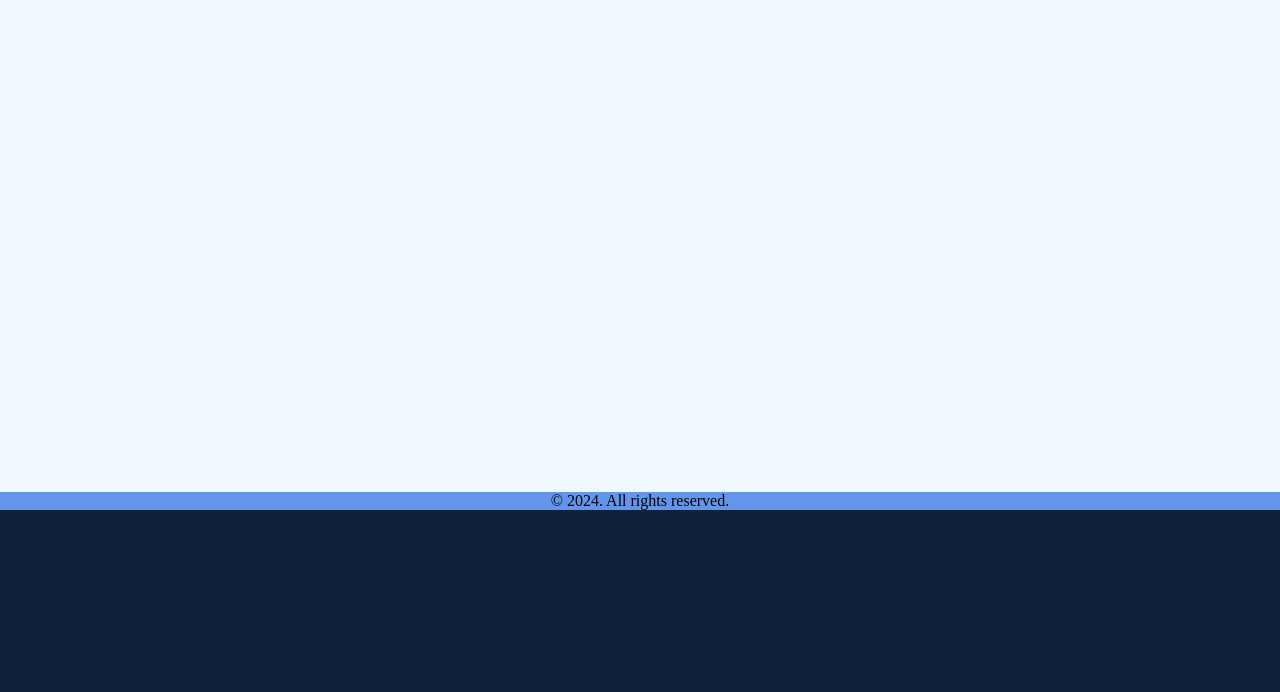
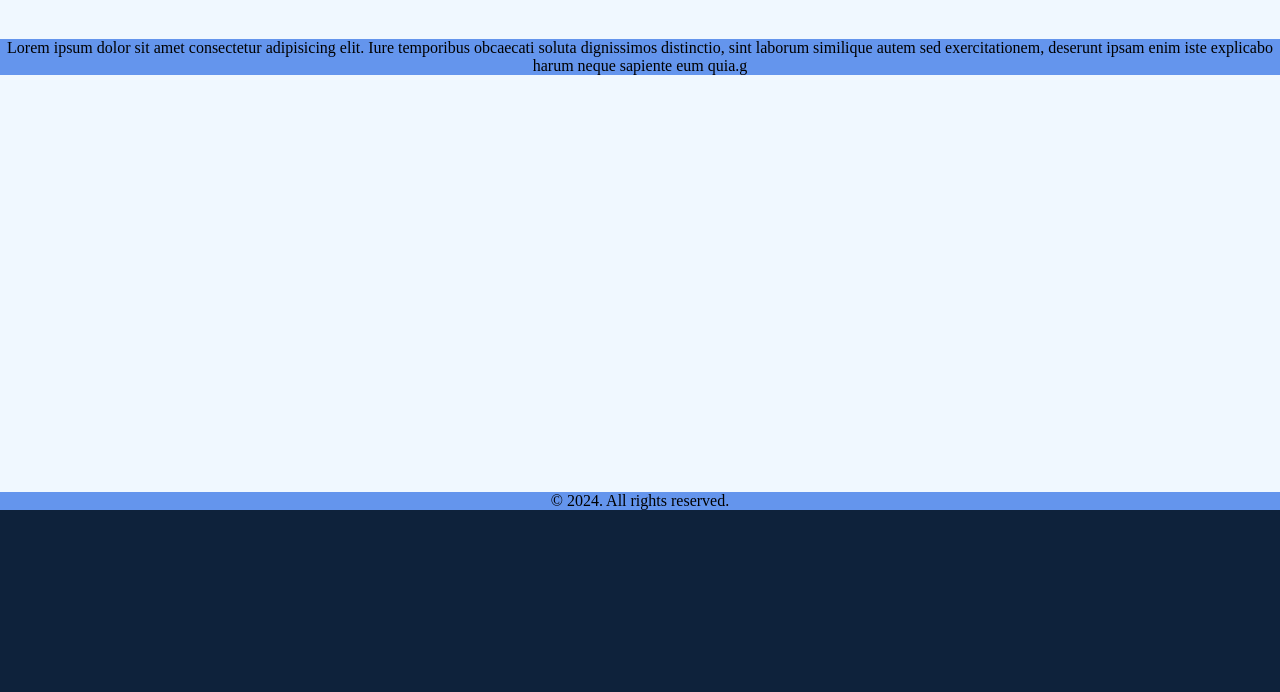
Before and after one commit to saifaliTheDev/Seeraht-Web-and-Mobile-Application-Development, a plain HTML site: page index.html in a window 1280 px wide. Shown: the part 108-800 px from the top of the page. Drawn offline with Linux system fonts and the light colour scheme.

Commit message:
Commit 1

```diff
--- a/index.html
+++ b/index.html
@@ -19,6 +19,12 @@
     <main>
         <h1>Learning CSS</h1>
         <h1>We are at our Mission. 🚀</h1>
+        <br>
+        <br>
+        <br>
+        <p>Lorem ipsum dolor sit amet consectetur adipisicing elit. Iure temporibus obcaecati soluta dignissimos
+            distinctio, sint laborum similique autem sed exercitationem, deserunt ipsam enim iste explicabo harum neque
+            sapiente eum quia.g</p>
 
     </main>
     <br>
```
